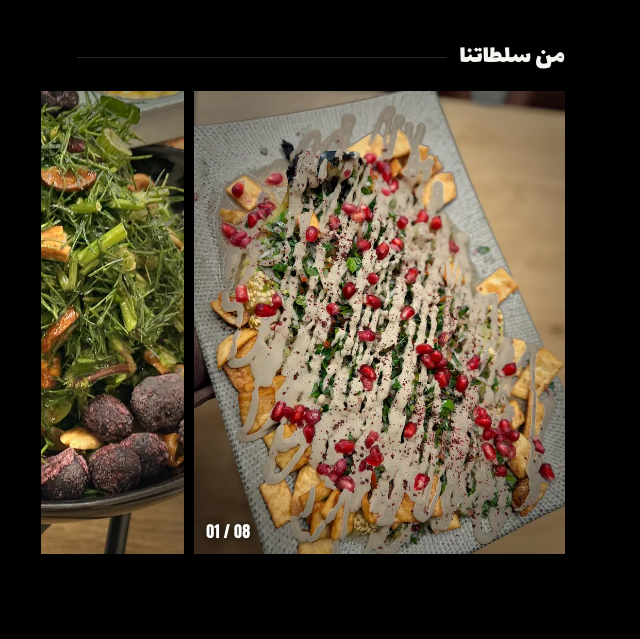
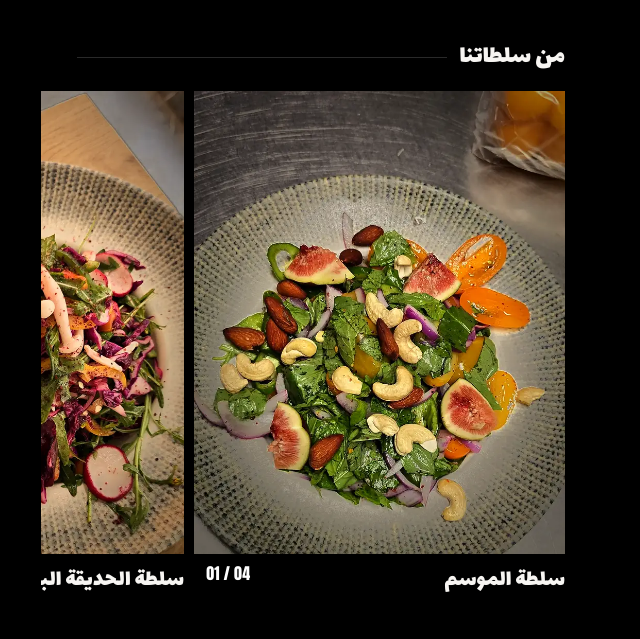
Before and after one commit to AliABULIEL/amasena-menu, a plain HTML site: page index.html in a window 1280 px wide. Shown: the part 2163-2802 px from the top of the page, without its empty margins (319-959 px from the left). Drawn offline with Linux system fonts and the light colour scheme; a web font is replaced by a local one.

Commit message:
feat: named salads in the gallery; section 06 renamed to world dishes
Salad names from the restaurant's marketing chat: سلطة الموسم, سلطة الحديقة البنفسجية, ملفوف مع الأناناس, فتوش.

Co-Authored-By: Claude Opus 5.5 <noreply@anthropic.com>

```diff
--- a/marketing-copy.js
+++ b/marketing-copy.js
@@ -65,12 +65,12 @@ window.MARKETING = {
       intro_he: "דגים ופירות ים, מטוגנים או מבושלים"
     },
     world: {
-      headline_ar: "من مطبخ العالم",
-      headline_he: "מהמטבח העולמי",
+      headline_ar: "أطباق من العالم",
+      headline_he: "מנות מן העולם",
       red_word_ar: "العالم",
-      red_word_he: "העולמי",
-      intro_ar: "نودلز وباستا، من المطبخ نفسه",
-      intro_he: "נודלס ופסטה, מאותו מטבח"
+      red_word_he: "העולם",
+      intro_ar: "نودلز بالشريمبس، فيتوتشيني ورافيولي",
+      intro_he: "נודלס שרימפס, פטוצ'יני ורביולי"
     }
   },
 
--- a/menu-data.js
+++ b/menu-data.js
@@ -73,14 +73,10 @@ window.MENU_DATA = {
       "gallery_title_ar": "من سلطاتنا",
       "gallery_title_he": "מהסלטים שלנו",
       "gallery": [
-        "s00",
-        "s04",
-        "s02",
-        "s06",
-        "s08",
-        "s09",
-        "s39",
-        "s11"
+        "s40",
+        "s38",
+        "s42",
+        "s41"
       ]
     },
     "footer": {
@@ -195,14 +191,14 @@ window.MENU_DATA = {
     },
     {
       "id": "world",
-      "title_ar": "باستا ونودلز",
-      "title_he": "פסטה ונודלס",
-      "headline_ar": "باستا ونودلز",
-      "headline_he": "פסטה ונודלס",
+      "title_ar": "أطباق من العالم",
+      "title_he": "מנות מן העולם",
+      "headline_ar": "أطباق من العالم",
+      "headline_he": "מנות מן העולם",
       "tagline_ar": "",
       "tagline_he": "",
-      "chip_ar": "باستا",
-      "chip_he": "פסטה",
+      "chip_ar": "من العالم",
+      "chip_he": "מהעולם",
       "opener": {
         "type": "type"
       }
@@ -992,6 +988,46 @@ window.MENU_DATA = {
       "alt_he": "סלט כרוב, פלפל ואגוזי מלך בקערה שחורה",
       "confidence": "H"
     },
+    "s40": {
+      "src_id": 40,
+      "frame": "card",
+      "caption_ar": "سلطة الموسم",
+      "caption_he": "סלט העונה",
+      "alt_ar": "سلطة الموسم: سبانخ وتين وكاجو",
+      "alt_he": "סלט העונה: תרד, תאנים וקשיו",
+      "confidence": "H",
+      "name_source": "restaurant marketing chat, 2026-11-15"
+    },
+    "s38": {
+      "src_id": 38,
+      "frame": "card",
+      "caption_ar": "سلطة الحديقة البنفسجية",
+      "caption_he": "סלט הגינה הסגולה",
+      "alt_ar": "سلطة الحديقة البنفسجية: ملفوف أحمر وفجل",
+      "alt_he": "סלט הגינה הסגולה: כרוב סגול וצנונית",
+      "confidence": "H",
+      "name_source": "restaurant marketing chat, 2026-11-15"
+    },
+    "s42": {
+      "src_id": 42,
+      "frame": "card",
+      "caption_ar": "ملفوف مع الأناناس",
+      "caption_he": "כרוב עם אננס",
+      "alt_ar": "سلطة ملفوف مع شرائح أناناس",
+      "alt_he": "סלט כרוב עם רצועות אננס",
+      "confidence": "H",
+      "name_source": "restaurant marketing chat, 2026-11-15"
+    },
+    "s41": {
+      "src_id": 41,
+      "frame": "card",
+      "caption_ar": "فتوش",
+      "caption_he": "פטוש",
+      "alt_ar": "فتوش مع جبنة مبشورة",
+      "alt_he": "פטוש עם גבינה מגורדת",
+      "confidence": "H",
+      "name_source": "restaurant marketing chat, 2026-11-15"
+    },
     "s39": {
       "src_id": 39,
       "frame": "card",
--- a/styles.css
+++ b/styles.css
@@ -113,6 +113,8 @@ html:lang(he) .hero{font-size:clamp(44px,12.5vw,62px)}
 .gal::-webkit-scrollbar{display:none}
 .gal figure{position:relative;flex:none;width:76%;margin:0;scroll-snap-align:start}
 .gal .gnum{position:absolute;bottom:10px;inset-inline-start:12px;font-size:16px;color:#fff;text-shadow:0 1px 8px rgba(0,0,0,.7)}
+.gal figcaption{margin-top:12px;font:400 24px/1.25 var(--f-display);color:var(--tx)}
+html:lang(he) .gal figcaption{font-size:22px}
 .ph{display:block;width:100%;aspect-ratio:4/5;overflow:hidden;background:var(--bg-2)}
 .ph img{width:100%;height:100%;object-fit:cover}
 
```
Also changed, not shown: assets/img/v2/s38-1080.webp (added), assets/img/v2/s38-360.webp (added), assets/img/v2/s38-720.webp (added), assets/img/v2/s40-1080.webp (added), assets/img/v2/s40-360.webp (added), assets/img/v2/s40-720.webp (added), assets/img/v2/s41-1080.webp (added), assets/img/v2/s41-360.webp (added), assets/img/v2/s41-720.webp (added), assets/img/v2/s42-1080.webp (added), assets/img/v2/s42-360.webp (added), assets/img/v2/s42-720.webp (added).
